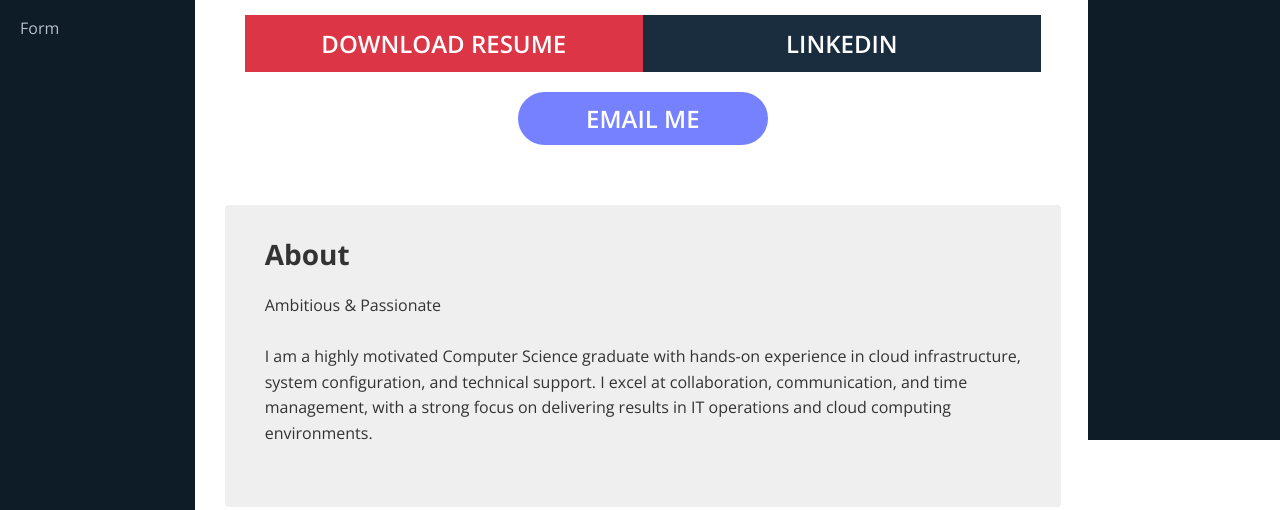
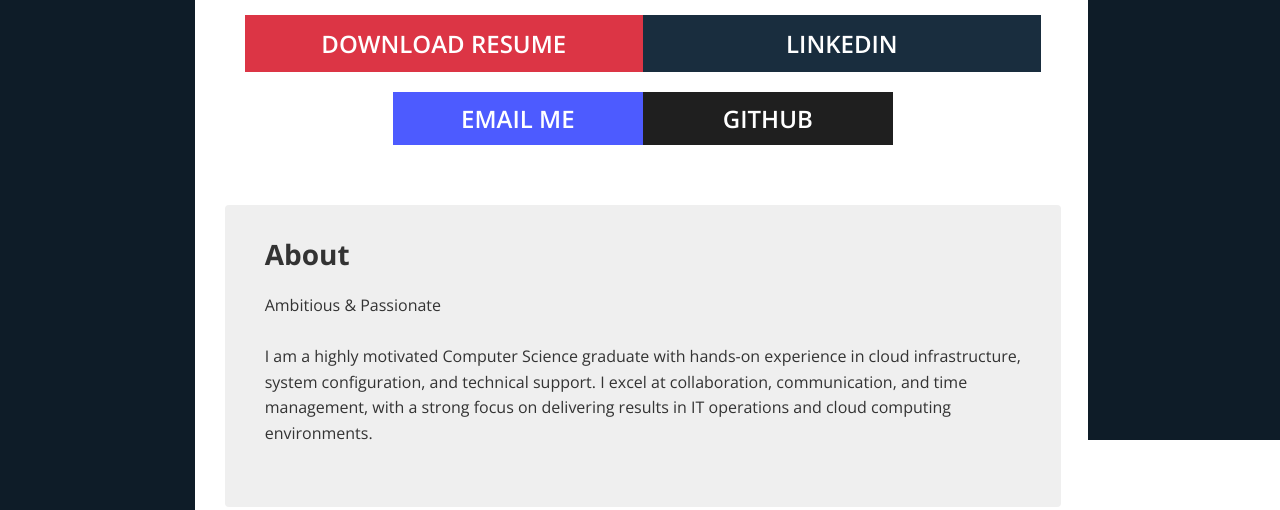
Before and after one commit to GToritto/AWS-Resume-Website, a plain HTML site: page index.html in a window 1280 px wide. Shown: the part 360-870 px from the top of the page. Drawn offline with nearby package versions, Linux system fonts and the light colour scheme.

Commit message:
Github, contact buttons, email hyperlink

```diff
--- a/index.html
+++ b/index.html
@@ -26,7 +26,6 @@
         <li><a href="#skills">Skills</a></li>
         <li><a href="#interests">Interests</a></li>
         <li><a href="#contact">Contact</a></li>
-        <li><a href="contact.html">Form</a></li>
       </ul>
     </nav>
   </aside>
@@ -51,7 +50,9 @@
       </div>
       <div class="contact-button">
         <a href="contact.html" class="btn btn-contact">EMAIL ME</a>
+        <a href="https://www.github.com/GToritto/" class="btn btn-github">GITHUB</a>
       </div>
+
     </section>
 
     <!-- About Section -->
@@ -131,7 +132,9 @@
     <!-- Contact Section -->
     <section id="contact">
       <h2>Contact Me</h2>
-      <p>630-254-2878 | giuseppetoritto22@gmail.com</p>
+      <p>
+        630-254-2878 | <a href="mailto:giuseppetoritto22@gmail.com">giuseppetoritto22@gmail.com</a>
+      </p>
       <p>
         <a href="https://www.linkedin.com/in/giuseppetoritto" target="_blank">LinkedIn</a> |
         <a href="https://github.com/GToritto" target="_blank">GitHub</a>
--- a/styles.css
+++ b/styles.css
@@ -222,22 +222,42 @@
   transition: width 0.4s ease;
 }
 
-.btn-contact {
-  display: block;
-  margin: 20px auto; /* Centers the button */
+.contact-button {
+  display: flex;
+  justify-content: center; /* Align buttons to the left and right */
+  align-items: center;
+  width: 100%; /* Ensures full width */
+  max-width: 600px; /* Adjust based on your layout */
+  margin: 20px auto; /* Centers the entire button container */
+}
+
+.btn-contact, .btn-github {
+  display: inline-block; /* Ensures buttons stay inline */
   padding: 10px 20px;
   font-size: 1.5rem;
-  border-radius: 50px;
+  border-radius: 0px;
   text-align: center;
-  background-color: #7581FF;
-  color: white;
   text-decoration: none;
-  font-weight: regular;
-  width: 250px; /* Adjust size */
+  font-weight: 600;
+  width: 250px; /* Keeps button width consistent */
   text-transform: uppercase;
   transition: background 0.3s ease-in-out;
 }
 
+.btn-contact {
+  background-color: #4d5bff;
+  color: white;
+}
+
 .btn-contact:hover {
-  background-color: #fe5151; /* Slightly darker shade on hover */
+  background-color: #424242;
 }
+
+.btn-github {
+  background-color: #1f1f1f;
+  color: white;
+}
+
+.btn-github:hover {
+  background-color: #0c15b5;
+}
```
Also changed, not shown: contact.html (+1 -1 lines).
